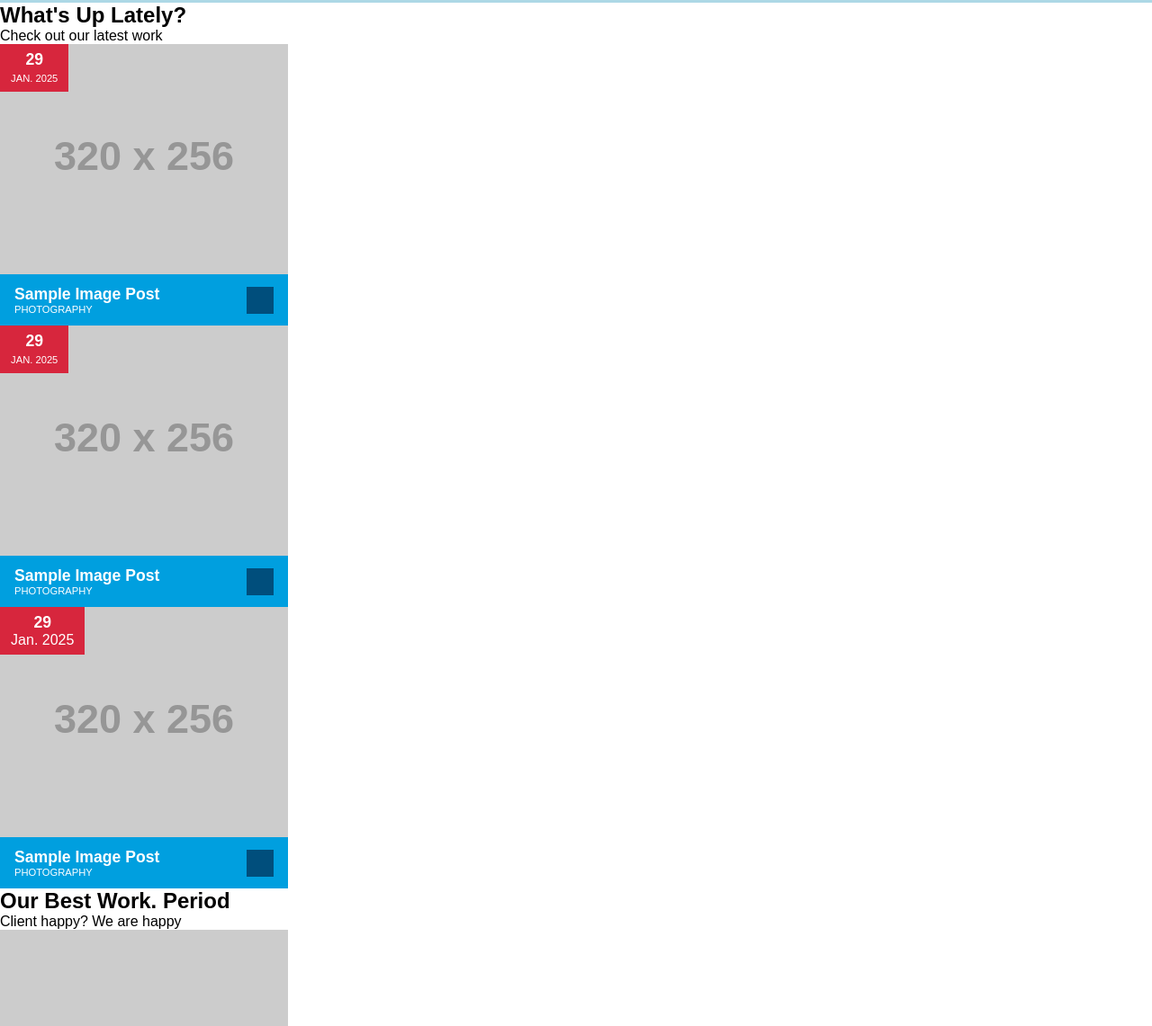
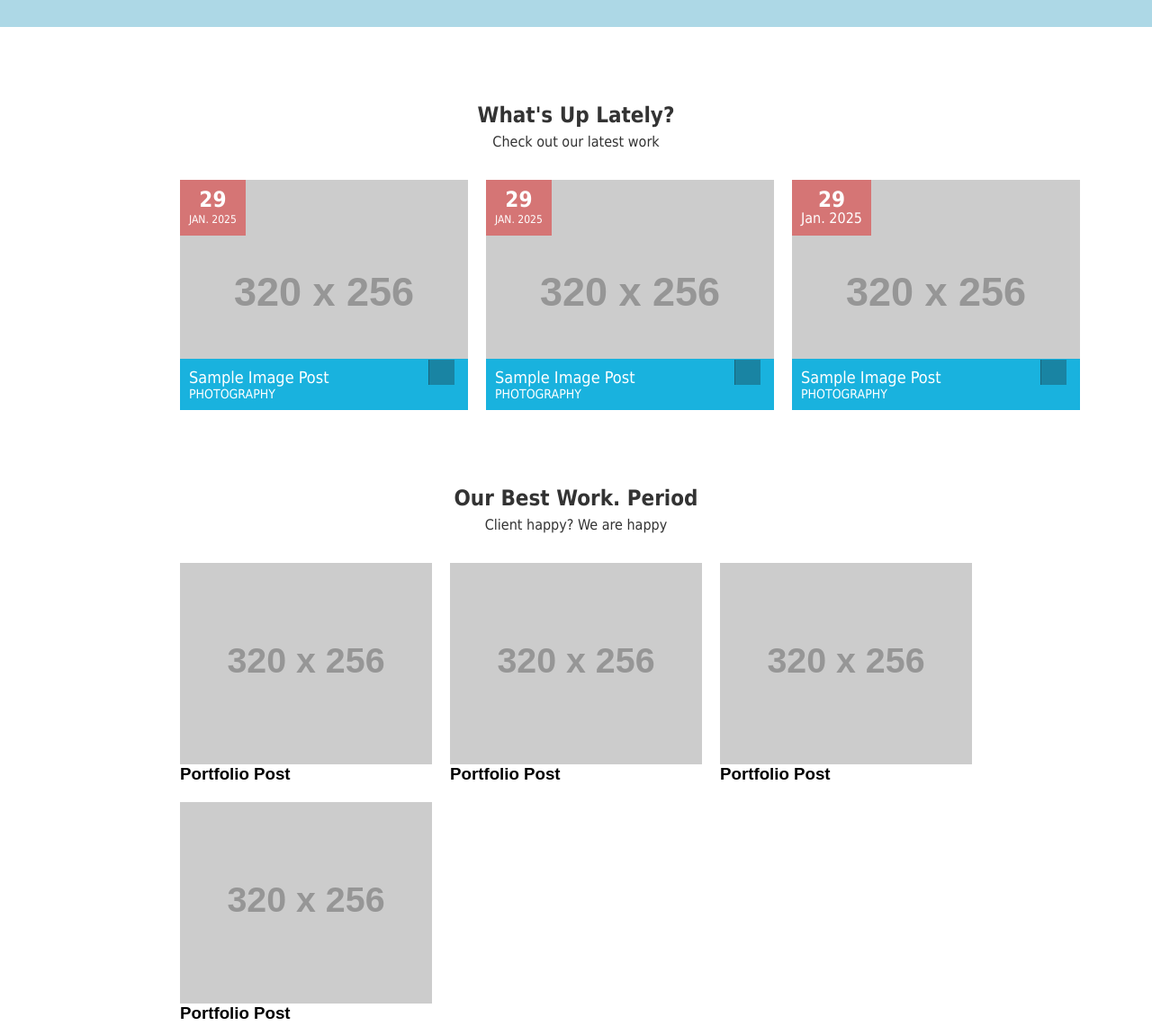
Before and after one commit to hye-soo/project1-metro, a website built with webpack: page index.html in a window 1280 px wide. Shown: the part 1073-2214 px from the top of the page at 90% size. Built offline with nearby package versions, Linux system fonts and the light colour scheme; placeholder pictures from the web are drawn by us; files whose address does not match are found by name.

Commit message:
my part is done - jennie

```diff
--- a/css/style.css
+++ b/css/style.css
@@ -410,11 +410,205 @@ the first .nav-item */
 /* =============================== */
 /* 2.7 Portfolio */
 /* =============================== */
+.section__header {
+  font-size: 16px;
+  line-height: 1.5;
+  color: #333;
+  text-align: center;
+  font-family: "ubuntu", Tahoma, Verdana, sans-serif;
+  font-weight: light;
+}
+
+.section__subtitle {
+  padding-top: 0;
+  margin-top: 0;
+  font-family: "myriad pro", Tahoma, Verdana, sans-serif;
+  font-weight: light;
+}
+
+.section__title {
+  margin-bottom: 0;
+}
+
+.section__posts {
+  display: grid;
+  grid-template-columns: repeat(3, 1fr);
+  gap: 20px;
+  margin-right: 200px;
+  margin-left: 200px;
+}
+
+.section__post {
+  position: relative;
+}
+
+.blog-image {
+  width: 100%;
+  display: block;
+}
+
+.blog-date-group {
+  position: absolute;
+  top: 0;
+  left: 0;
+  background-color: rgba(216, 96, 95, 0.8);
+  color: #fff;
+  padding: 10px;
+  text-align: center;
+  font-family: "ubuntu", Tahoma, Verdana, sans-serif;
+  min-width: 60px;
+}
+
+.blog-date {
+  display: block;
+  font-size: 24px;
+  font-weight: bold;
+  line-height: 1;
+}
+
+.blog-month {
+  display: block;
+  font-size: 12px;
+  text-transform: uppercase;
+  margin-top: 4px;
+}
+
+.blog-text-group {
+  position: absolute;
+  bottom: 0;
+  left: 0;
+  width: 100%;
+  background-color: rgb(25, 178, 222);
+  color: #fff;
+  padding: 10px;
+  font-family: "ubuntu", Tahoma, Verdana, sans-serif;
+  text-align: left;
+  box-sizing: border-box;
+}
+
+.blog-text-group::after {
+  content: "";
+  position: absolute;
+  top: 25%;
+  right: 15px;
+  width: 28px;
+  height: 28px;
+  background-color: rgba(27, 27, 27, 0.3);
+  border-left: 1px solid rgba(28, 28, 28, 0.3);
+}
+
+.blog-title {
+  margin: 0;
+  font-size: 18px;
+  font-weight: normal;
+  font-family: "ubuntu", Tahoma, Verdana, sans-serif;
+}
+
+.blog-subtitle {
+  margin: 0;
+  font-size: 14px;
+  font-family: "myriad pro", Tahoma, Verdana, sans-serif;
+}
+
+.section__header {
+  font-size: 16px;
+  line-height: 1.5;
+  color: #333;
+  text-align: center;
+  font-family: "ubuntu", Tahoma, Verdana, sans-serif;
+  font-weight: light;
+  margin-bottom: 0;
+  margin-top: 80px;
+}
+
+.section__title {
+  margin-bottom: 0;
+}
+
+.section__subtitle {
+  margin-top: 0;
+  margin-bottom: 30px;
+}
+
+.section__cards {
+  display: grid;
+  grid-template-columns: repeat(3, 1fr);
+  gap: 20px;
+  margin-right: 200px;
+  margin-left: 200px;
+}
+
+.section__card {
+  position: relative;
+}
+
+.portfolio-image {
+  width: 100%;
+  display: block;
+}
+
+@media screen and (max-width: 39.9375em) {
+  .section__posts,
+  .section__cards {
+    margin-right: 50px;
+    margin-left: 50px;
+    grid-template-columns: repeat(2, 1fr);
+  }
+
+  .section__lists {
+    margin: 0 50px;
+  }
+
+  .section__list {
+    grid-template-columns: repeat(3, 1fr);
+  }
+}
+
+@media screen and (min-width: 40em) and (max-width: 63.9375em) {
+  .section__posts,
+  .section__cards {
+    margin-right: 20px;
+    margin-left: 20px;
+    grid-template-columns: 1fr;
+  }
+
+  .section__lists {
+    margin: 0 20px;
+  }
+
+  .section__list {
+    grid-template-columns: repeat(2, 1fr);
+  }
+
+  .client-logo {
+    width: 100%;
+    max-width: 150px;
+  }
+}
 
 /* =============================== */
 /* 2.8 Clients */
 /* =============================== */
+.section__lists {
+  max-width: 1000px;
+  margin: 0 auto;
+}
 
+.section__list {
+  display: grid;
+  grid-template-columns: repeat(5, 1fr);
+  align-items: center;
+  gap: 20px;
+  list-style: none;
+  padding: 0;
+  margin: 0;
+}
+
+.client-logo {
+  display: block;
+  width: 179px;
+  margin: 0 auto;
+}
 /* =============================== */
 /* 2.9 Contact */
 /* =============================== */
```
Also changed, not shown: img/BLENDER.png (added), img/GODOT.png (added), img/KRITA.png (added), img/PENDOT.png (added), img/blogimg.png (added), img/inkscape.png (added).
